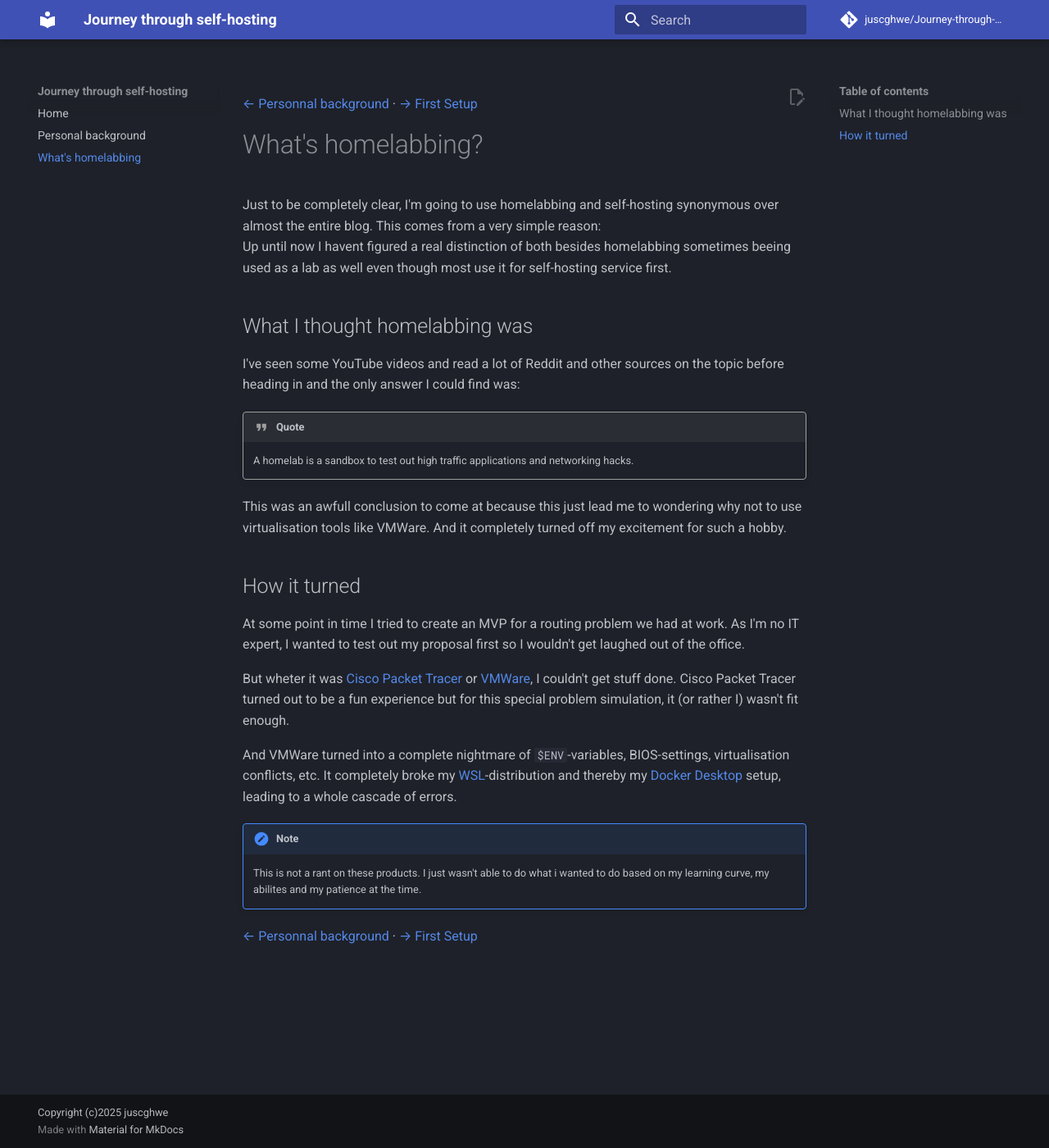
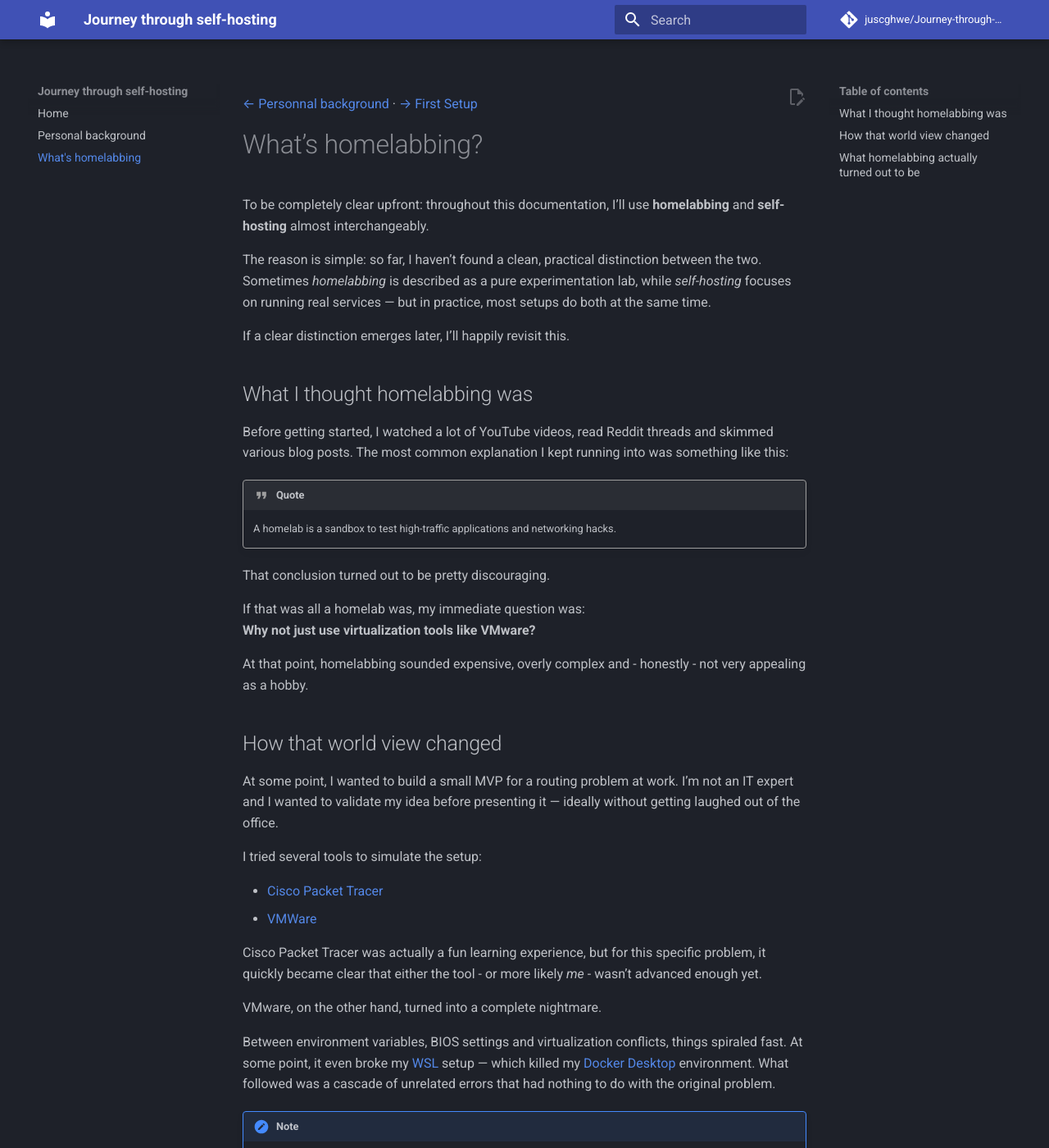
Before and after one commit to juscghwe/Journey-through-self-hosting, an MkDocs documentation site: the page built from docs/01-introduction-homelabbing.md, in a window 1280 px wide and 1400 px high. Shown: the whole window at 82% size. Built offline with MkDocs 1.6.1 and Material for MkDocs 9.7.7, drawn with Linux system fonts in a browser that asks for light colours; comment, search, counter and statistics services are not loaded; some of the changed text lies outside the part shown.

Commit message:
improved wording

```diff
--- a/docs/01-introduction-homelabbing.md
+++ b/docs/01-introduction-homelabbing.md
@@ -10,33 +10,50 @@ nav_order: 2
 -->
 [← Personnal background](00-personal-background.md) · [→ First Setup](02-first-setup.md)
 
-# What's homelabbing?
+# What’s homelabbing?
 
-Just to be completely clear, I'm going to use homelabbing and self-hosting synonymous over almost the entire blog. This comes from a very simple reason:
-Up until now I havent figured a real distinction of both besides homelabbing sometimes beeing used as a lab as well even though most use it for self-hosting service first.
+To be completely clear upfront: throughout this documentation, I’ll use **homelabbing** and **self-hosting** almost interchangeably.
+
+The reason is simple: so far, I haven’t found a clean, practical distinction between the two. Sometimes *homelabbing* is described as a pure experimentation lab, while *self-hosting* focuses on running real services — but in practice, most setups do both at the same time.
+
+If a clear distinction emerges later, I’ll happily revisit this.
 
 ## What I thought homelabbing was
 
-I've seen some YouTube videos and read a lot of Reddit and other sources on the topic before heading in and the only answer I could find was:
+Before getting started, I watched a lot of YouTube videos, read Reddit threads and skimmed various blog posts. The most common explanation I kept running into was something like this:
 
 !!! quote
+    A homelab is a sandbox to test high-traffic applications and networking hacks.
 
-    A homelab is a sandbox to test out high traffic applications and networking hacks.
+That conclusion turned out to be pretty discouraging.
 
-This was an awfull conclusion to come at because this just lead me to wondering why not to use virtualisation tools like VMWare. And it completely turned off my excitement for such a hobby.
+If that was all a homelab was, my immediate question was:
+**Why not just use virtualization tools like VMware?**
 
-## How it turned
+At that point, homelabbing sounded expensive, overly complex and - honestly - not very appealing as a hobby.
 
-At some point in time I tried to create an MVP for a routing problem we had at work. As I'm no IT expert, I wanted to test out my proposal first so I wouldn't get laughed out of the office.
+## How that world view changed
+At some point, I wanted to build a small MVP for a routing problem at work. I’m not an IT expert and I wanted to validate my idea before presenting it — ideally without getting laughed out of the office.
 
-But wheter it was [Cisco Packet Tracer](https://www.netacad.com/cisco-packet-tracer) or [VMWare](https://www.vmware.com/), I couldn't get stuff done. Cisco Packet Tracer turned out to be a fun experience but for this special problem simulation, it (or rather I) wasn't fit enough.
+I tried several tools to simulate the setup:
 
-And VMWare turned into a complete nightmare of `$ENV`-variables, BIOS-settings, virtualisation conflicts, etc. It completely broke my [WSL](https://learn.microsoft.com/en-us/windows/wsl/about)-distribution and thereby my [Docker Desktop](https://www.docker.com/products/docker-desktop/) setup, leading to a whole cascade of errors.
+- [Cisco Packet Tracer](https://www.netacad.com/cisco-packet-tracer)
+- [VMWare](https://www.vmware.com/)
+
+Cisco Packet Tracer was actually a fun learning experience, but for this specific problem, it quickly became clear that either the tool - or more likely *me* - wasn’t advanced enough yet.
+
+VMware, on the other hand, turned into a complete nightmare.
+
+Between environment variables, BIOS settings and virtualization conflicts, things spiraled fast. At some point, it even broke my [WSL](https://learn.microsoft.com/en-us/windows/wsl/about) setup — which killed my [Docker Desktop](https://www.docker.com/products/docker-desktop/) environment. What followed was a cascade of unrelated errors that had nothing to do with the original problem.
 
 !!! note
+    This is not a rant about these tools.
+    They’re powerful and widely used — I just wasn’t able to use them effectively given my learning curve, abilities, and patience at the time.
 
-    This is not a rant on these products. I just wasn't able to do what i wanted to do based on my learning curve, my abilites and my patience at the time.
+## What homelabbing actually turned out to be
 
+!!! tip
+    ... to be continued. This chapter isn't finished yet.
 
 
 
```
